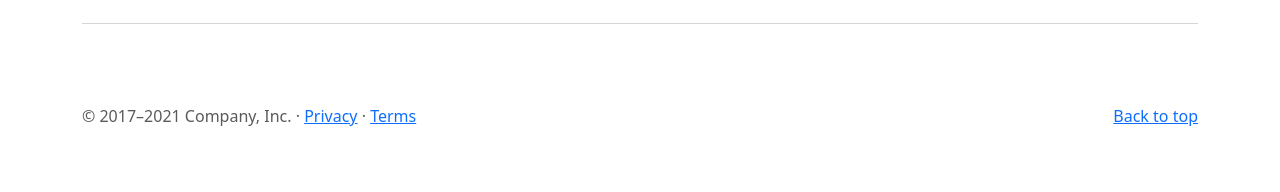
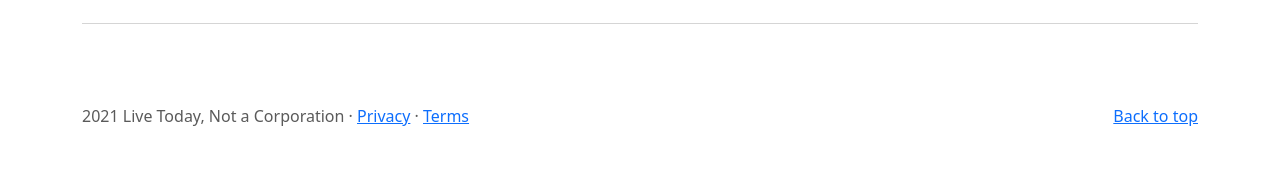
Before and after one commit to sangumee/Live-Today, a Node server app: page / in a window 1280 px wide. Shown: the part 2356-2548 px from the top of the page. Run offline with Node 20, Linux system fonts and the light colour scheme.

Commit message:
Update footer.pug
- Update footer description to Live Today

```diff
--- a/views/core/footer.pug
+++ b/views/core/footer.pug
@@ -3,7 +3,7 @@ footer.container
 	p.float-end
 		a(href='#') Back to top
 	p
-		| &copy; 2017&ndash;2021 Company, Inc. &middot;
+		| 2021 Live Today, Not a Corporation &middot;
 		a(href='#') Privacy
 		|  &middot;
 		a(href='#') Terms
```
